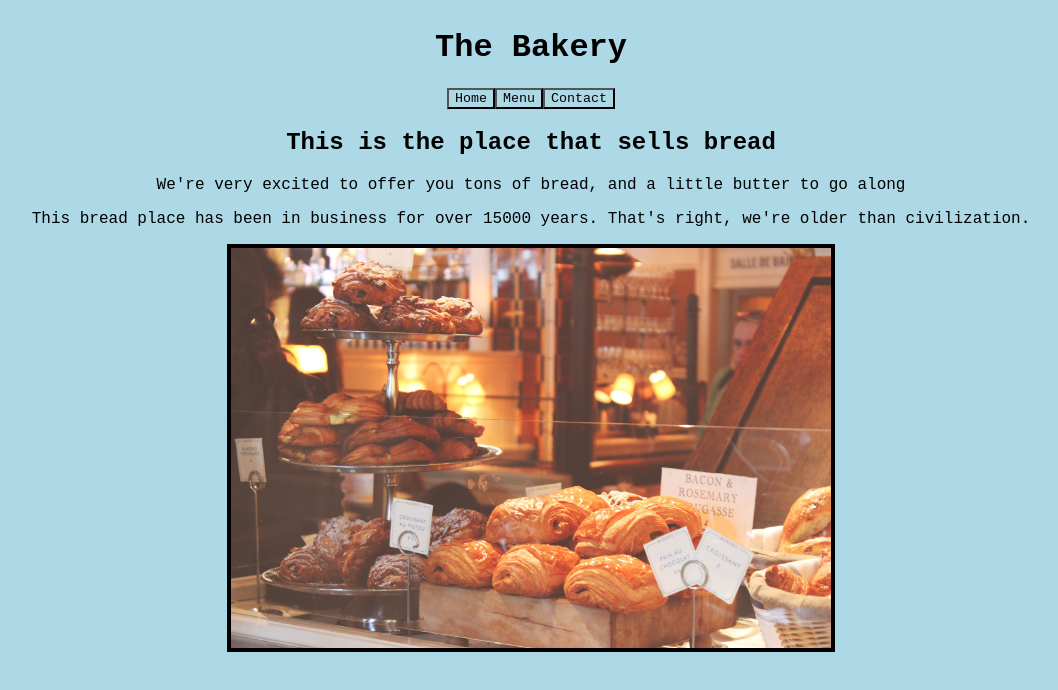
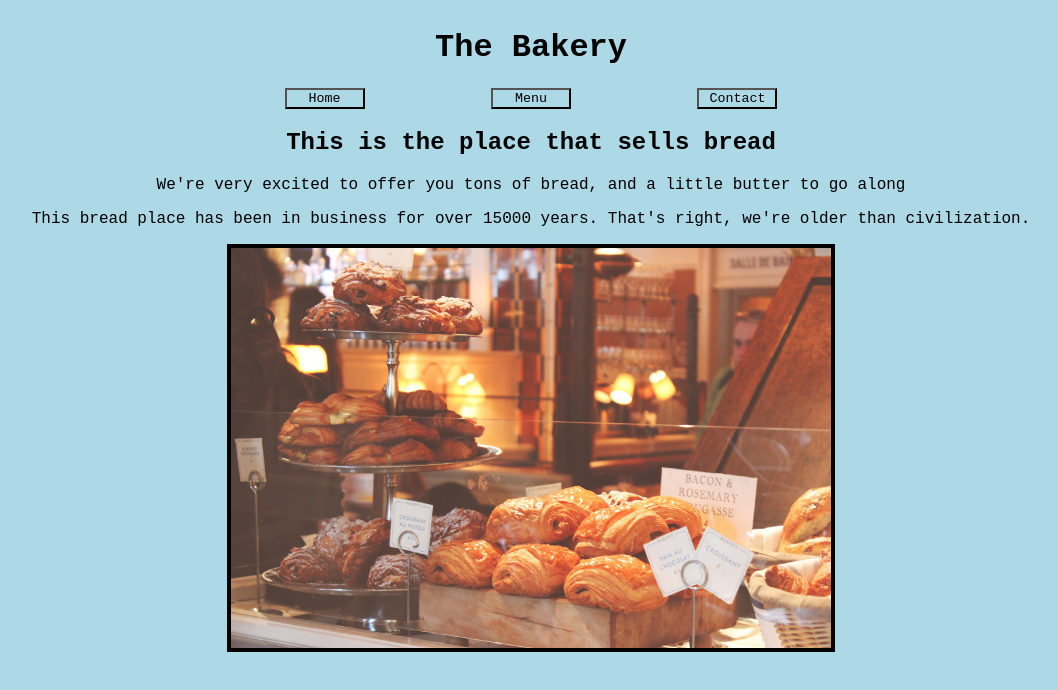
Before and after one commit to G4brielMedeiros/RestaurantPage, a website built with webpack: page docs/index.html in a window 1280 px wide. Shown: the whole page, without its empty margins (109-1167 px from the left). Built offline with nearby package versions, Linux system fonts and the light colour scheme.

Commit message:
[upd] css

```diff
--- a/src/style.css
+++ b/src/style.css
@@ -9,6 +9,11 @@
 
 .navbar {
   display: flex;
+  width: 100%;
+  justify-content: center;
+  gap: 10%;
+
+
 }
 
 #content {
@@ -22,3 +27,7 @@
   width: 600px;
   border: 4px solid black;
 }
+
+.button {
+  width: 80px;
+}
```
Also changed, not shown: docs/bundle.js (+1 -1 lines).
